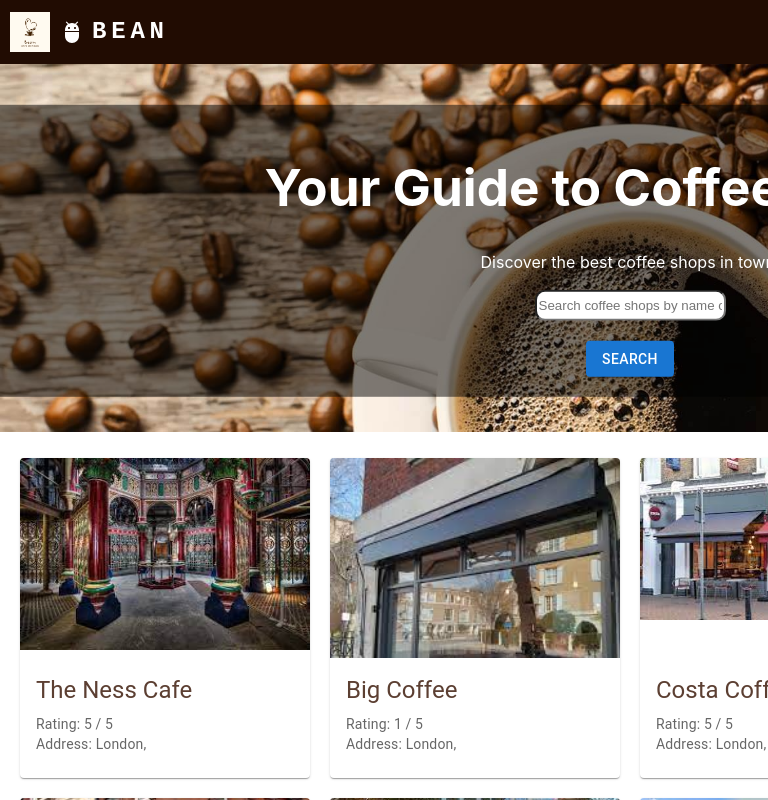
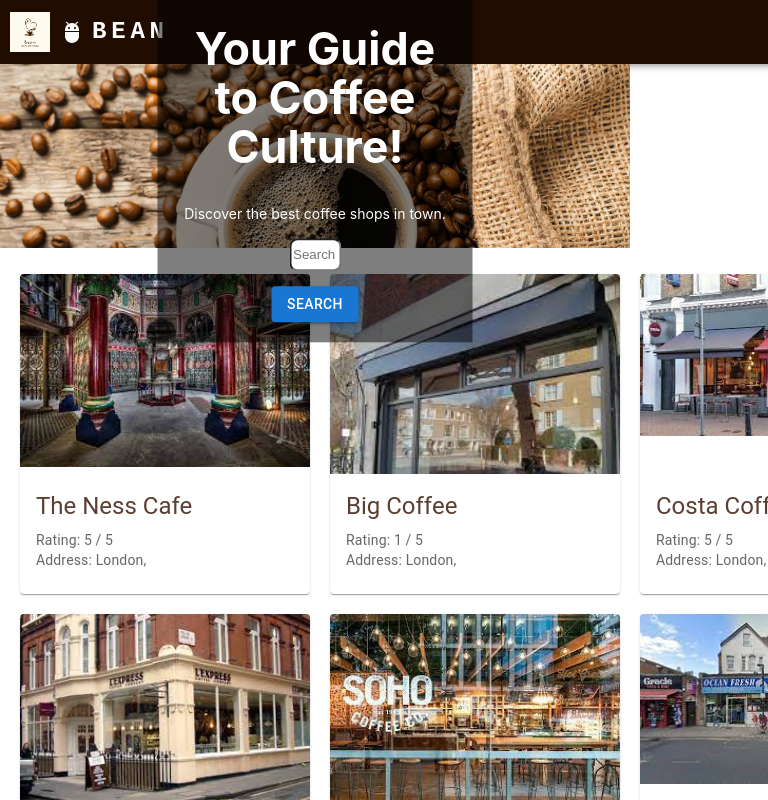
Before and after one commit to Gloal/bean, a React (Vite) app: page / in a window 768 px wide. Shown: the top 800 px of the page. Built offline with nearby package versions, Linux system fonts and the light colour scheme.

Commit message:
added the media queries in the jumbotron

```diff
--- a/src/components/Jumbotron.css
+++ b/src/components/Jumbotron.css
@@ -37,13 +37,93 @@
   }
 
 .form-control {
-  width: 15%;
+  width: 16%;
   margin-bottom: 20px;
-  height: 25px;
-  border-radius: 10px;
+  height: 32px;
+  border-radius: 8px;
+  text-align: center;
 }
 
 .change-button {
-  background-color: rgb(85, 51, 12);
+  background-color: brown;
   color: white;
 }
+
+.modal-image {
+  max-width: 100%;
+  height: auto;
+}
+
+
+@media screen and (max-width: 830px) {
+  .custom-box {
+    width: 70%;
+    height: 100%; }
+
+    .jumbotron {
+      position: relative;
+      width:60%;
+      height:50%
+    }
+    .form-control {
+      width: 16%;
+      margin-bottom: 15px;
+      height: 27px;
+      border-radius: 8px;
+      text-align: center;
+    }
+    .custom-box {
+      position: absolute;
+      top: 70%;
+      left: 50%;
+      transform: translate(-50%, -50%);
+      width: 400px;
+      height:60%;
+      text-align: center;
+      color: #301d03;
+      background-color: white;
+      border: 2px solid #64480b;
+      border-radius:20px;
+      box-shadow: 0px 0px 24px rgba(0, 0, 0, 0.5);
+      padding: 16px;
+
+    }
+    .overlay-text {
+      position: absolute;
+      top: 50%;
+      left: 50%;
+      transform: translate(-50%, -50%);
+      text-align: center;
+      color: white;
+      background-color: rgba(0, 0, 0, 0.5);
+      padding: 20px;
+      width: 50%;
+      box-sizing: border-box;
+      font-size: 14px;
+
+    }
+
+  }
+
+  @media (min-width: 768px) {
+    .custom-box {
+      width: 30%; }
+
+      .jumbotron {
+        position: relative;
+        width:50%;
+        height:50%
+      }
+
+    }
+
+    @media (min-width: 992px) {
+      .custom-box {
+        width: 30%; }
+
+        .jumbotron {
+          position: relative;
+          width:100%;
+          height:50%
+        }
+      }
--- a/src/components/Jumbotron.jsx
+++ b/src/components/Jumbotron.jsx
@@ -62,7 +62,7 @@
                                 <h2>{shop.BusinessName}</h2>
                                 <p>{shop.AddressLine2}, {shop.PostCode}</p>
                                 <p>Rating: {shop.RatingValue}</p>
-                                {shop.imageUrl && <img src={shop.imageUrl} alt={shop.BusinessName} />}
+                                {shop.imageUrl && <img src={shop.imageUrl} alt={shop.BusinessName} className="modal-image" />}
                             </div>
                         ))}
                     </div>
```
